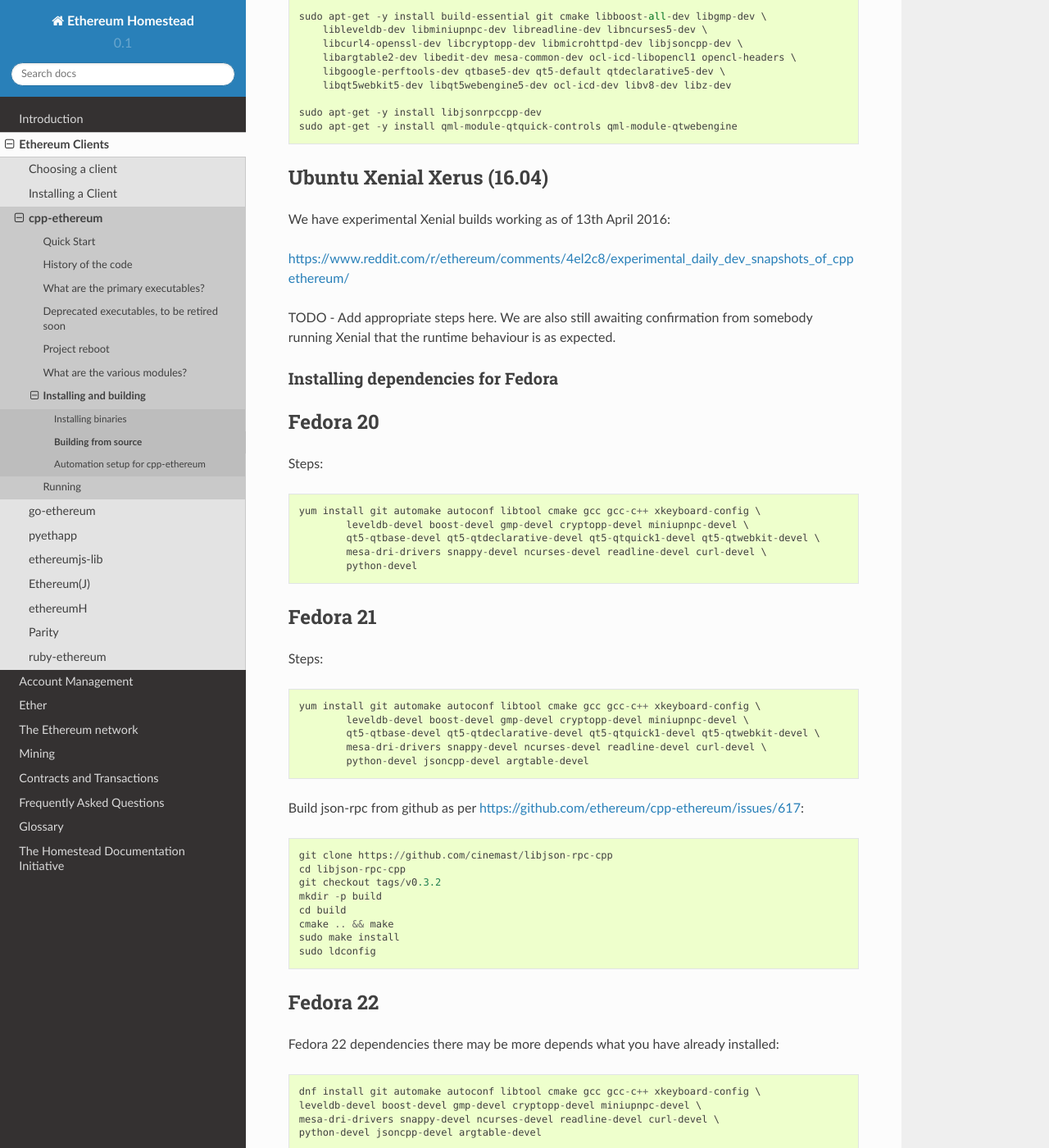
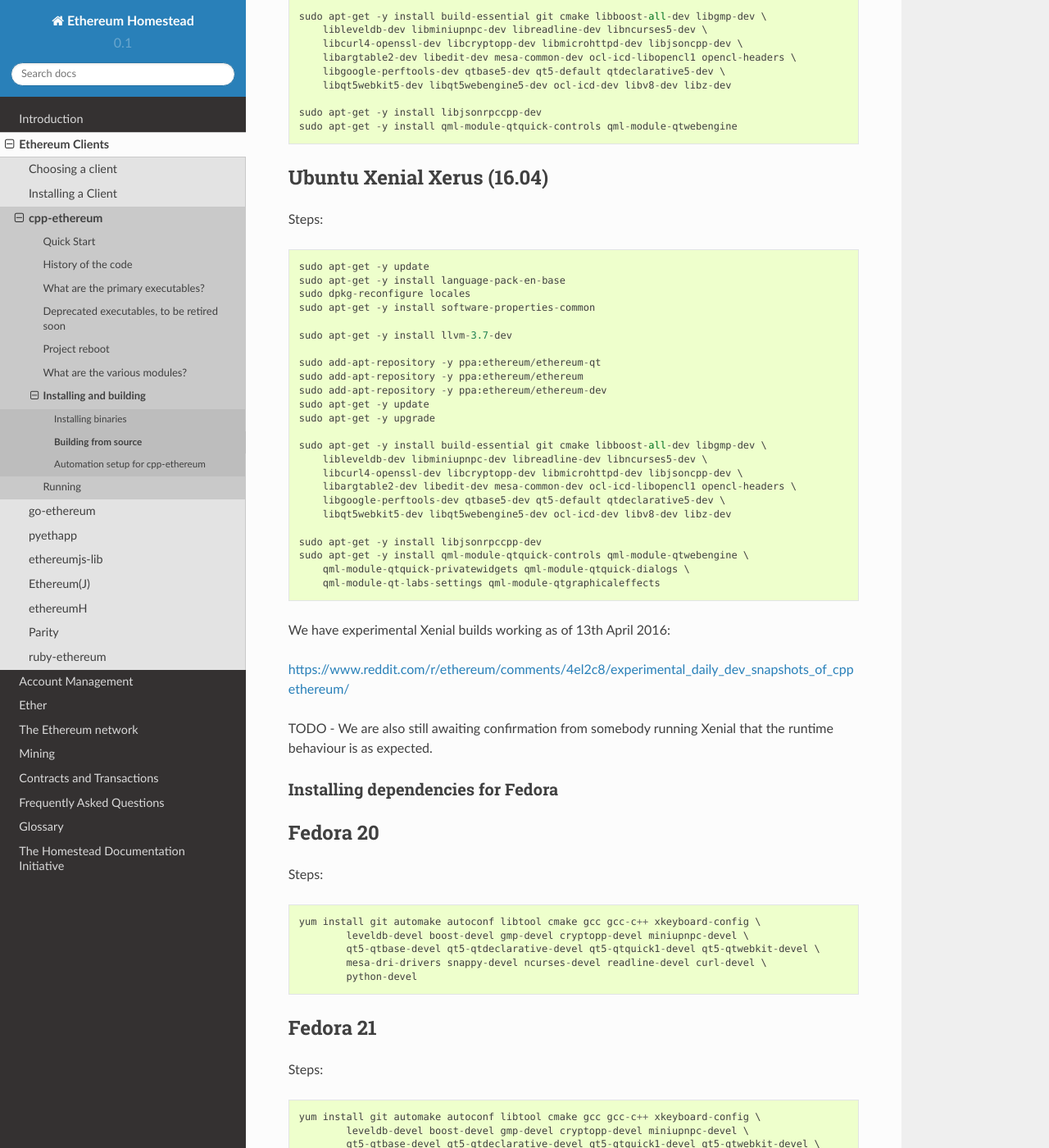
Before and after one commit to ethereum/homestead-guide, a Sphinx documentation site: the page built from source/ethereum-clients/cpp-ethereum/building-from-source/linux.rst, in a window 1280 px wide and 1400 px high, scrolled down 2981 px. Shown: the whole window at 82% size. Built offline with Sphinx 7.4.7 and the Read the Docs theme 2.0.0, drawn with Linux system fonts in a browser that asks for light colours.

Commit message:
Steps for dependencies on Ubuntu Xenial 16.04
These are the steps I used to install dependencies (and then compile from source and run mix-ide) on a clean Ubuntu Xenial 16.04 machine.
I have not tested runtime behavior.

```diff
--- a/source/ethereum-clients/cpp-ethereum/building-from-source/linux.rst
+++ b/source/ethereum-clients/cpp-ethereum/building-from-source/linux.rst
@@ -163,13 +163,38 @@
 
 Ubuntu Xenial Xerus (16.04)
 --------------------------------------------------------------------------------
+Steps: ::
+
+    sudo apt-get -y update
+    sudo apt-get -y install language-pack-en-base
+    sudo dpkg-reconfigure locales
+    sudo apt-get -y install software-properties-common
+
+    sudo apt-get -y install llvm-3.7-dev
+
+    sudo add-apt-repository -y ppa:ethereum/ethereum-qt
+    sudo add-apt-repository -y ppa:ethereum/ethereum
+    sudo add-apt-repository -y ppa:ethereum/ethereum-dev
+    sudo apt-get -y update
+    sudo apt-get -y upgrade
+
+    sudo apt-get -y install build-essential git cmake libboost-all-dev libgmp-dev \
+	libleveldb-dev libminiupnpc-dev libreadline-dev libncurses5-dev \
+	libcurl4-openssl-dev libcryptopp-dev libmicrohttpd-dev libjsoncpp-dev \
+	libargtable2-dev libedit-dev mesa-common-dev ocl-icd-libopencl1 opencl-headers \
+	libgoogle-perftools-dev qtbase5-dev qt5-default qtdeclarative5-dev \
+	libqt5webkit5-dev libqt5webengine5-dev ocl-icd-dev libv8-dev libz-dev
+
+    sudo apt-get -y install libjsonrpccpp-dev
+    sudo apt-get -y install qml-module-qtquick-controls qml-module-qtwebengine \
+	qml-module-qtquick-privatewidgets qml-module-qtquick-dialogs \
+	qml-module-qt-labs-settings qml-module-qtgraphicaleffects
 
 We have experimental Xenial builds working as of 13th April 2016:
 
 https://www.reddit.com/r/ethereum/comments/4el2c8/experimental_daily_dev_snapshots_of_cppethereum/
 
-TODO - Add appropriate steps here.   We are also still awaiting confirmation
-from somebody running Xenial that the runtime behaviour is as expected.
+TODO - We are also still awaiting confirmation from somebody running Xenial that the runtime behaviour is as expected.
 
 
 Installing dependencies for Fedora
```
